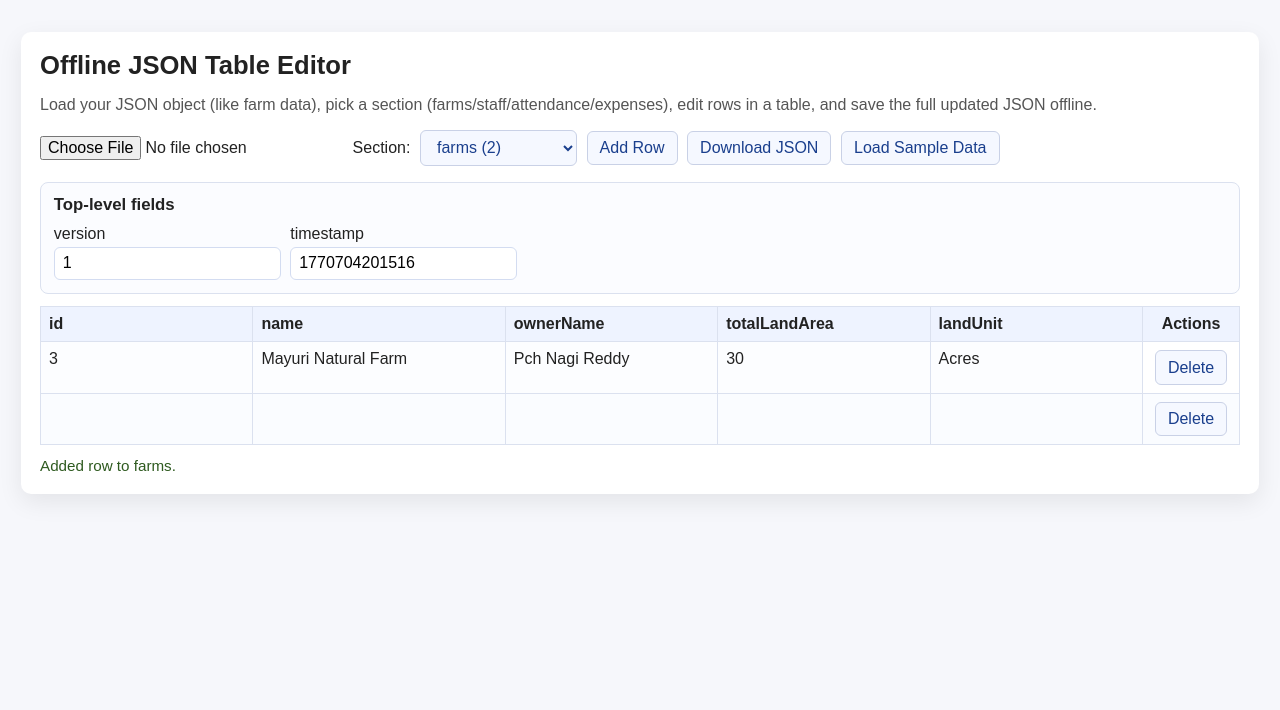
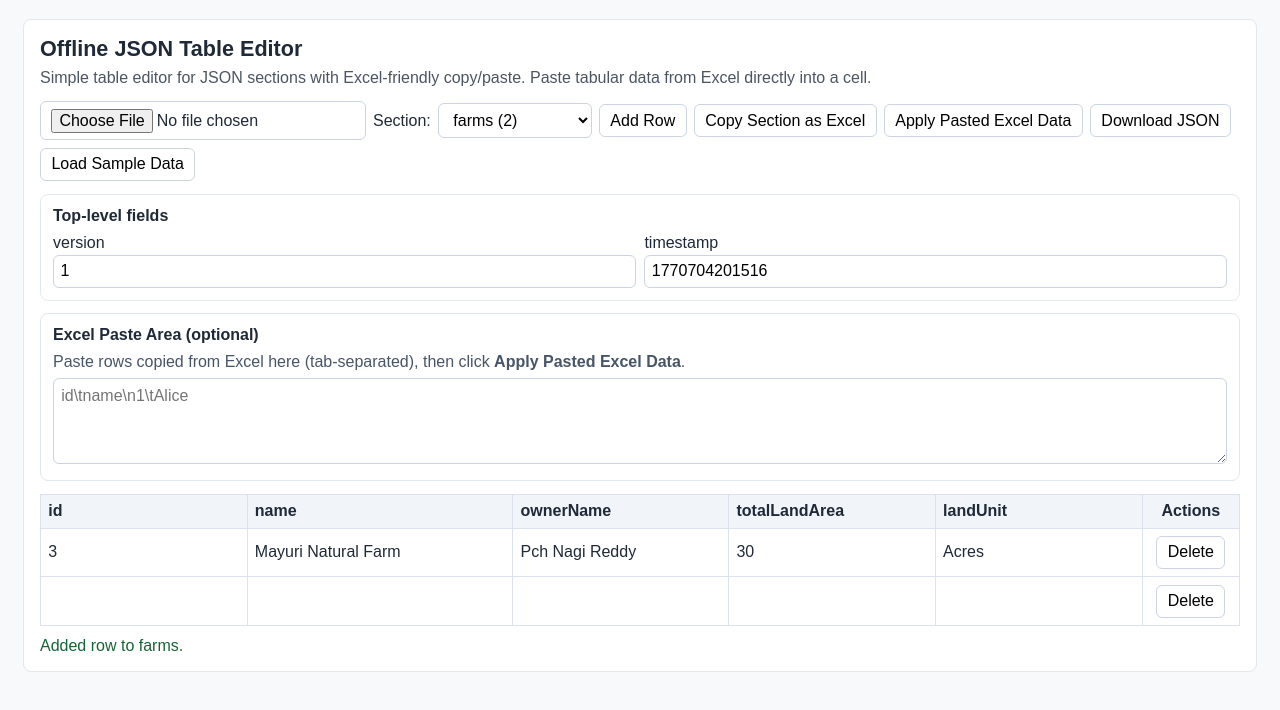
Before and after one commit to pocharavimitv/Jsonreadwrite, a plain HTML site: page index.html in a window 1280 px wide. Both pictures are taken after a click on the button "Add Row". Drawn offline with Linux system fonts and the light colour scheme.

Commit message:
Add Excel-friendly copy/paste for section tables

```diff
--- a/app.js
+++ b/app.js
@@ -1,12 +1,15 @@
 const jsonFileInput = document.getElementById('jsonFileInput');
 const sectionSelect = document.getElementById('sectionSelect');
 const addRowBtn = document.getElementById('addRowBtn');
+const copyTsvBtn = document.getElementById('copyTsvBtn');
+const applyTsvBtn = document.getElementById('applyTsvBtn');
 const downloadBtn = document.getElementById('downloadBtn');
 const loadSampleBtn = document.getElementById('loadSampleBtn');
 const tableHead = document.querySelector('#jsonTable thead');
 const tableBody = document.querySelector('#jsonTable tbody');
 const statusBox = document.getElementById('status');
 const metaGrid = document.getElementById('metaGrid');
+const excelPasteArea = document.getElementById('excelPasteArea');
 
 let rootData = {};
 let sectionNames = [];
@@ -19,6 +22,8 @@ sectionSelect.addEventListener('change', () => {
   setStatus(`Switched to section: ${selectedSection}`);
 });
 addRowBtn.addEventListener('click', addRow);
+copyTsvBtn.addEventListener('click', copySectionAsTsv);
+applyTsvBtn.addEventListener('click', applyExcelPasteArea);
 downloadBtn.addEventListener('click', downloadJson);
 loadSampleBtn.addEventListener('click', () => {
   rootData = buildSampleData();
@@ -29,7 +34,6 @@ loadSampleBtn.addEventListener('click', () => {
 function handleFileUpload(event) {
   const file = event.target.files?.[0];
   if (!file) return;
-
   const reader = new FileReader();
   reader.onload = () => {
     try {
@@ -42,7 +46,6 @@ function handleFileUpload(event) {
       setStatus(error.message, true);
     }
   };
-
   reader.onerror = () => setStatus('Could not read file.', true);
   reader.readAsText(file);
 }
@@ -51,12 +54,10 @@ function validateRootJson(parsed) {
   if (typeof parsed !== 'object' || parsed === null || Array.isArray(parsed)) {
     throw new Error('JSON root must be an object.');
   }
-
   const arrayKeys = Object.keys(parsed).filter((key) => Array.isArray(parsed[key]));
   if (arrayKeys.length === 0) {
     throw new Error('JSON must include at least one array section (e.g., farms or staff).');
   }
-
   arrayKeys.forEach((key) => {
     parsed[key].forEach((row) => {
       if (typeof row !== 'object' || row === null || Array.isArray(row)) {
@@ -76,20 +77,16 @@ function initializeFromRootData() {
 
 function renderMetaFields() {
   metaGrid.innerHTML = '';
-
   const scalarKeys = Object.keys(rootData).filter((key) => !Array.isArray(rootData[key]));
   if (scalarKeys.length === 0) {
     metaGrid.innerHTML = '<p>No non-array top-level fields found.</p>';
     return;
   }
-
   scalarKeys.forEach((key) => {
     const wrapper = document.createElement('div');
     wrapper.className = 'meta-item';
-
     const label = document.createElement('label');
     label.textContent = key;
-
     const input = document.createElement('input');
     input.type = 'text';
     input.value = toEditableText(rootData[key]);
@@ -97,16 +94,13 @@ function renderMetaFields() {
       rootData[key] = fromEditableText(input.value);
       setStatus(`Updated top-level field: ${key}`);
     });
-
-    wrapper.appendChild(label);
-    wrapper.appendChild(input);
+    wrapper.append(label, input);
     metaGrid.appendChild(wrapper);
   });
 }
 
 function renderSectionSelect() {
   sectionSelect.innerHTML = '';
-
   if (sectionNames.length === 0) {
     const opt = document.createElement('option');
     opt.value = '';
@@ -114,7 +108,6 @@ function renderSectionSelect() {
     sectionSelect.appendChild(opt);
     return;
   }
-
   sectionNames.forEach((name) => {
     const opt = document.createElement('option');
     opt.value = name;
@@ -125,9 +118,9 @@ function renderSectionSelect() {
 }
 
 function deriveHeaders(rows) {
-  const set = new Set();
-  rows.forEach((row) => Object.keys(row).forEach((key) => set.add(key)));
-  return [...set];
+  const keys = new Set();
+  rows.forEach((row) => Object.keys(row).forEach((key) => keys.add(key)));
+  return [...keys];
 }
 
 function renderTable() {
@@ -142,59 +135,78 @@ function renderTable() {
 
   const rows = rootData[selectedSection];
   const headers = deriveHeaders(rows);
-
   if (headers.length === 0) {
     tableHead.innerHTML = '<tr><th>Empty</th></tr>';
     tableBody.innerHTML = `<tr><td>Section "${selectedSection}" has no row fields yet.</td></tr>`;
     return;
   }
 
-  const headRow = document.createElement('tr');
+  const headerRow = document.createElement('tr');
   headers.forEach((header) => {
     const th = document.createElement('th');
     th.textContent = header;
-    headRow.appendChild(th);
+    headerRow.appendChild(th);
   });
-
   const actionHeader = document.createElement('th');
   actionHeader.className = 'row-actions';
   actionHeader.textContent = 'Actions';
-  headRow.appendChild(actionHeader);
-  tableHead.appendChild(headRow);
+  headerRow.appendChild(actionHeader);
+  tableHead.appendChild(headerRow);
 
   rows.forEach((row, rowIndex) => {
     const tr = document.createElement('tr');
-
-    headers.forEach((header) => {
+    headers.forEach((header, colIndex) => {
       const td = document.createElement('td');
       td.contentEditable = 'true';
-      const value = row[header];
-      td.textContent = value === undefined ? '' : toEditableText(value);
-
+      td.dataset.row = String(rowIndex);
+      td.dataset.col = String(colIndex);
+      td.textContent = row[header] === undefined ? '' : toEditableText(row[header]);
       td.addEventListener('blur', () => {
         row[header] = fromEditableText(td.textContent);
       });
-
+      td.addEventListener('paste', (event) => handleGridPaste(event, rowIndex, colIndex, headers));
       tr.appendChild(td);
     });
 
     const actionCell = document.createElement('td');
     actionCell.className = 'row-actions';
-
-    const deleteBtn = document.createElement('button');
-    deleteBtn.textContent = 'Delete';
-    deleteBtn.type = 'button';
-    deleteBtn.addEventListener('click', () => {
+    const del = document.createElement('button');
+    del.type = 'button';
+    del.textContent = 'Delete';
+    del.addEventListener('click', () => {
       rows.splice(rowIndex, 1);
       renderSectionSelect();
       renderTable();
       setStatus(`Deleted row from ${selectedSection}.`);
     });
-
-    actionCell.appendChild(deleteBtn);
+    actionCell.appendChild(del);
     tr.appendChild(actionCell);
     tableBody.appendChild(tr);
   });
+}
+
+function handleGridPaste(event, startRow, startCol, headers) {
+  const clipboard = event.clipboardData?.getData('text');
+  if (!clipboard || (!clipboard.includes('\t') && !clipboard.includes('\n'))) return;
+
+  event.preventDefault();
+  const matrix = parseTsv(clipboard);
+  const rows = rootData[selectedSection];
+
+  matrix.forEach((line, rOffset) => {
+    const targetIndex = startRow + rOffset;
+    while (targetIndex >= rows.length) {
+      rows.push(Object.fromEntries(headers.map((h) => [h, ''])));
+    }
+    line.forEach((cell, cOffset) => {
+      const header = headers[startCol + cOffset];
+      if (header !== undefined) rows[targetIndex][header] = fromEditableText(cell);
+    });
+  });
+
+  renderSectionSelect();
+  renderTable();
+  setStatus('Pasted Excel data into table.');
 }
 
 function addRow() {
@@ -202,21 +214,95 @@ function addRow() {
     setStatus('Select a valid section before adding rows.', true);
     return;
   }
-
   const rows = rootData[selectedSection];
   const headers = deriveHeaders(rows);
-
-  let newRow = {};
-  if (headers.length === 0) {
-    newRow = { id: '', name: '' };
-  } else {
-    newRow = Object.fromEntries(headers.map((header) => [header, '']));
-  }
-
-  rows.push(newRow);
+  const row = headers.length === 0 ? { id: '', name: '' } : Object.fromEntries(headers.map((h) => [h, '']));
+  rows.push(row);
   renderSectionSelect();
   renderTable();
   setStatus(`Added row to ${selectedSection}.`);
+}
+
+async function copySectionAsTsv() {
+  if (!selectedSection || !Array.isArray(rootData[selectedSection])) {
+    setStatus('No valid section selected.', true);
+    return;
+  }
+  const rows = rootData[selectedSection];
+  const headers = deriveHeaders(rows);
+  if (headers.length === 0) {
+    setStatus('No columns to copy.', true);
+    return;
+  }
+
+  const tsv = sectionToTsv(headers, rows);
+  excelPasteArea.value = tsv;
+
+  try {
+    await navigator.clipboard.writeText(tsv);
+    setStatus(`Copied ${selectedSection} as Excel text.`);
+  } catch {
+    setStatus('Section copied to text area. Press Ctrl+C to copy manually.');
+  }
+}
+
+function applyExcelPasteArea() {
+  if (!selectedSection || !Array.isArray(rootData[selectedSection])) {
+    setStatus('No valid section selected.', true);
+    return;
+  }
+  const raw = excelPasteArea.value.trim();
+  if (!raw) {
+    setStatus('Paste Excel data into the text area first.', true);
+    return;
+  }
+
+  const currentRows = rootData[selectedSection];
+  let headers = deriveHeaders(currentRows);
+  const matrix = parseTsv(raw);
+  if (matrix.length === 0) {
+    setStatus('No rows found in pasted data.', true);
+    return;
+  }
+
+  if (headers.length === 0) headers = matrix[0].map((_, idx) => `column${idx + 1}`);
+
+  let start = 0;
+  if (arraysEqual(matrix[0], headers)) start = 1;
+
+  rootData[selectedSection] = matrix.slice(start).map((line) => {
+    const row = {};
+    headers.forEach((header, idx) => {
+      row[header] = fromEditableText(line[idx] ?? '');
+    });
+    return row;
+  });
+
+  renderSectionSelect();
+  renderTable();
+  setStatus(`Applied ${rootData[selectedSection].length} row(s) to ${selectedSection}.`);
+}
+
+function sectionToTsv(headers, rows) {
+  const escape = (value) => String(value ?? '').replace(/\t/g, ' ').replace(/\n/g, ' ');
+  const lines = [headers.join('\t')];
+  rows.forEach((row) => {
+    lines.push(headers.map((h) => escape(toEditableText(row[h]))).join('\t'));
+  });
+  return lines.join('\n');
+}
+
+function parseTsv(text) {
+  return text
+    .replace(/\r/g, '')
+    .split('\n')
+    .filter((line) => line.trim() !== '')
+    .map((line) => line.split('\t'));
+}
+
+function arraysEqual(a, b) {
+  if (a.length !== b.length) return false;
+  return a.every((v, idx) => v === b[idx]);
 }
 
 function downloadJson() {
@@ -224,12 +310,10 @@ function downloadJson() {
     const jsonText = JSON.stringify(rootData, null, 2);
     const blob = new Blob([jsonText], { type: 'application/json' });
     const url = URL.createObjectURL(blob);
-
     const link = document.createElement('a');
     link.href = url;
     link.download = 'updated-data.json';
     link.click();
-
     URL.revokeObjectURL(url);
     setStatus('Updated JSON downloaded.');
   } catch {
@@ -238,30 +322,24 @@ function downloadJson() {
 }
 
 function toEditableText(value) {
-  if (typeof value === 'object' && value !== null) {
-    return JSON.stringify(value);
-  }
+  if (typeof value === 'object' && value !== null) return JSON.stringify(value);
   return String(value ?? '');
 }
 
 function fromEditableText(text) {
   const trimmed = text.trim();
-
   if (trimmed === '') return '';
   if (trimmed === 'null') return null;
   if (trimmed === 'true') return true;
   if (trimmed === 'false') return false;
   if (!Number.isNaN(Number(trimmed))) return Number(trimmed);
-
-  if ((trimmed.startsWith('{') && trimmed.endsWith('}')) ||
-      (trimmed.startsWith('[') && trimmed.endsWith(']'))) {
+  if ((trimmed.startsWith('{') && trimmed.endsWith('}')) || (trimmed.startsWith('[') && trimmed.endsWith(']'))) {
     try {
       return JSON.parse(trimmed);
     } catch {
       return text;
     }
   }
-
   return text;
 }
 
@@ -273,44 +351,13 @@ function buildSampleData() {
   return {
     version: 1,
     timestamp: 1770704201516,
-    farms: [
-      {
-        id: 3,
-        name: 'Mayuri Natural Farm',
-        ownerName: 'Pch Nagi Reddy',
-        totalLandArea: 30,
-        landUnit: 'Acres'
-      }
+    farms: [{ id: 3, name: 'Mayuri Natural Farm', ownerName: 'Pch Nagi Reddy', totalLandArea: 30, landUnit: 'Acres' }],
+    staff: [
+      { id: 6, name: 'Ramesh', role: 'Farm Worker', staffType: 'Permanent', wage: 10000, isActive: true, farmId: 3 },
+      { id: 7, name: 'Ramesh (w)', role: 'Farm Worker', staffType: 'Permanent', wage: 5000, isActive: true, farmId: 3 }
     ],
-    staff: [
-      {
-        id: 6,
-        name: 'Ramesh',
-        role: 'Farm Worker',
-        staffType: 'Permanent',
-        wage: 10000,
-        isActive: true,
-        farmId: 3
-      }
-    ],
-    attendance: [
-      {
-        staffId: 6,
-        farmId: 3,
-        date: 1767205800000,
-        status: 'PRESENT'
-      }
-    ],
-    expenses: [
-      {
-        id: 8,
-        date: 1770469985795,
-        category: 'Staff',
-        amount: 500,
-        description: 'Petty cash',
-        farmId: 3
-      }
-    ],
+    attendance: [{ staffId: 6, farmId: 3, date: 1767205800000, status: 'PRESENT' }],
+    expenses: [{ id: 8, date: 1770469985795, category: 'Staff', amount: 500, description: 'Petty cash', farmId: 3 }],
     transactions: [],
     incomes: []
   };
--- a/index.html
+++ b/index.html
@@ -5,127 +5,44 @@
   <meta name="viewport" content="width=device-width, initial-scale=1.0" />
   <title>Offline JSON Table Editor</title>
   <style>
-    :root {
-      color-scheme: light;
-      font-family: Arial, Helvetica, sans-serif;
-    }
-    body {
-      margin: 0;
-      background: #f6f7fb;
-      color: #222;
-    }
-    .container {
-      max-width: 1200px;
-      margin: 2rem auto;
-      padding: 1.2rem;
-      background: #fff;
-      border-radius: 10px;
-      box-shadow: 0 8px 24px rgba(0, 0, 0, 0.08);
-    }
-    h1 {
-      margin: 0 0 0.4rem 0;
-      font-size: 1.6rem;
-    }
-    .help {
-      color: #555;
-      margin-bottom: 1rem;
-    }
-    .toolbar {
-      display: flex;
-      flex-wrap: wrap;
-      gap: 0.6rem;
-      margin-bottom: 1rem;
-      align-items: center;
-    }
-    button, input[type="file"], select {
-      font: inherit;
-    }
-    button, select {
-      border: 1px solid #c9d1e6;
-      background: #f5f8ff;
-      color: #1a3f8d;
-      border-radius: 6px;
-      padding: 0.45rem 0.75rem;
-    }
-    button {
-      cursor: pointer;
-    }
-    button:hover {
-      background: #e8efff;
-    }
-    .meta {
-      margin-bottom: 0.8rem;
-      border: 1px solid #dbe1ef;
-      border-radius: 8px;
-      padding: 0.8rem;
-      background: #fbfcff;
-    }
-    .meta h2 {
-      margin: 0 0 0.6rem 0;
-      font-size: 1.05rem;
-    }
-    .meta-grid {
-      display: grid;
-      grid-template-columns: repeat(auto-fill, minmax(220px, 1fr));
-      gap: 0.6rem;
-    }
-    .meta-item {
-      display: flex;
-      flex-direction: column;
-      gap: 0.25rem;
-    }
-    .meta-item input {
-      border: 1px solid #d3dcf1;
-      border-radius: 6px;
-      padding: 0.4rem 0.5rem;
-      font: inherit;
-    }
-    table {
-      width: 100%;
-      border-collapse: collapse;
-      margin-top: 0.5rem;
-    }
-    th, td {
-      border: 1px solid #dbe1ef;
-      padding: 0.5rem;
-      text-align: left;
-      vertical-align: top;
-    }
-    th {
-      background: #eef3ff;
-    }
-    td[contenteditable="true"] {
-      background: #fcfdff;
-      min-width: 120px;
-    }
-    tr:nth-child(even) td {
-      background: #fafcff;
-    }
-    .row-actions {
-      width: 80px;
-      text-align: center;
-    }
-    .status {
-      margin-top: 0.75rem;
-      font-size: 0.95rem;
-      color: #2e5a1f;
-      min-height: 1.1rem;
-    }
-    .status.error {
-      color: #9e1c1c;
-    }
+    :root { font-family: Arial, Helvetica, sans-serif; }
+    body { margin: 0; background: #f8f9fb; color: #1f2937; }
+    .container { max-width: 1200px; margin: 1.2rem auto; padding: 1rem; background: #fff; border: 1px solid #e5e7eb; border-radius: 8px; }
+    h1 { margin: 0 0 .4rem; font-size: 1.35rem; }
+    .help { margin: 0 0 .9rem; color: #4b5563; }
+    .toolbar { display: flex; flex-wrap: wrap; gap: .45rem; margin-bottom: .8rem; align-items: center; }
+    button, select, input, textarea { font: inherit; }
+    button, select, input[type="file"] { border: 1px solid #cbd5e1; background: #fff; border-radius: 6px; padding: .42rem .65rem; }
+    button { cursor: pointer; }
+    button:hover { background: #f1f5f9; }
+    .meta, .excel-panel { border: 1px solid #e2e8f0; border-radius: 8px; padding: .75rem; margin-bottom: .8rem; }
+    .meta h2, .excel-panel h2 { font-size: 1rem; margin: 0 0 .55rem; }
+    .meta-grid { display: grid; grid-template-columns: repeat(auto-fit, minmax(220px, 1fr)); gap: .55rem; }
+    .meta-item { display: flex; flex-direction: column; gap: .2rem; }
+    .meta-item input { border: 1px solid #cbd5e1; border-radius: 6px; padding: .4rem; }
+    .excel-panel p { margin: 0 0 .45rem; color: #475569; }
+    #excelPasteArea { width: 100%; min-height: 86px; border: 1px solid #cbd5e1; border-radius: 6px; padding: .45rem; box-sizing: border-box; }
+    table { width: 100%; border-collapse: collapse; }
+    th, td { border: 1px solid #dbe1ef; padding: .45rem; text-align: left; }
+    th { background: #f1f5f9; position: sticky; top: 0; }
+    td[contenteditable="true"] { background: #fff; min-width: 110px; }
+    .row-actions { width: 82px; text-align: center; }
+    .status { margin-top: .7rem; min-height: 1.1rem; color: #166534; }
+    .status.error { color: #b91c1c; }
   </style>
 </head>
 <body>
   <main class="container">
     <h1>Offline JSON Table Editor</h1>
-    <p class="help">Load your JSON object (like farm data), pick a section (farms/staff/attendance/expenses), edit rows in a table, and save the full updated JSON offline.</p>
+    <p class="help">Simple table editor for JSON sections with Excel-friendly copy/paste. Paste tabular data from Excel directly into a cell.</p>
 
     <div class="toolbar">
       <input type="file" id="jsonFileInput" accept="application/json,.json" />
       <label for="sectionSelect">Section:</label>
       <select id="sectionSelect" aria-label="Choose JSON array section"></select>
       <button id="addRowBtn" type="button">Add Row</button>
+      <button id="copyTsvBtn" type="button">Copy Section as Excel</button>
+      <button id="applyTsvBtn" type="button">Apply Pasted Excel Data</button>
       <button id="downloadBtn" type="button">Download JSON</button>
       <button id="loadSampleBtn" type="button">Load Sample Data</button>
     </div>
@@ -135,6 +52,12 @@
       <div id="metaGrid" class="meta-grid"></div>
     </section>
 
+    <section class="excel-panel">
+      <h2>Excel Paste Area (optional)</h2>
+      <p>Paste rows copied from Excel here (tab-separated), then click <strong>Apply Pasted Excel Data</strong>.</p>
+      <textarea id="excelPasteArea" placeholder="id\tname\n1\tAlice"></textarea>
+    </section>
+
     <table id="jsonTable" aria-label="JSON data table">
       <thead></thead>
       <tbody></tbody>
@@ -142,7 +65,6 @@
 
     <div id="status" class="status" role="status" aria-live="polite"></div>
   </main>
-
   <script src="app.js"></script>
 </body>
 </html>
```
Also changed, not shown: README.md.
